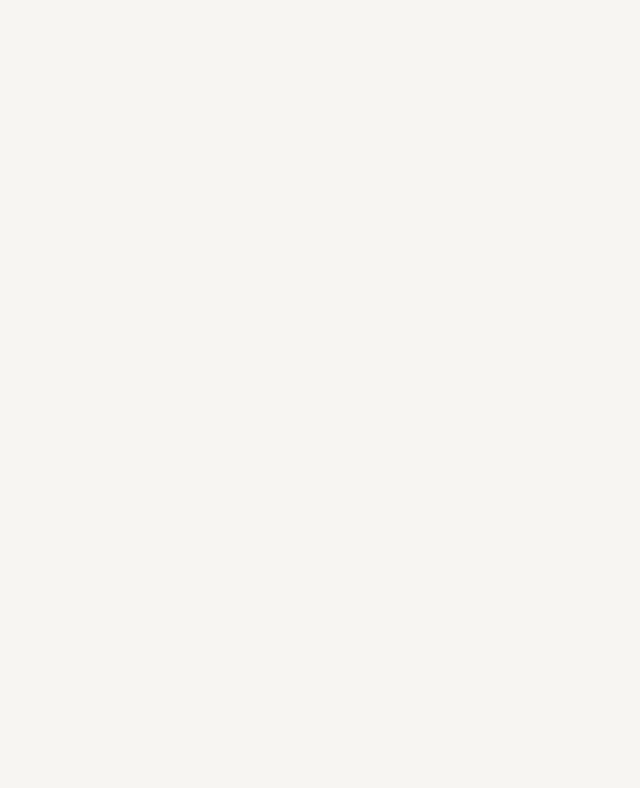
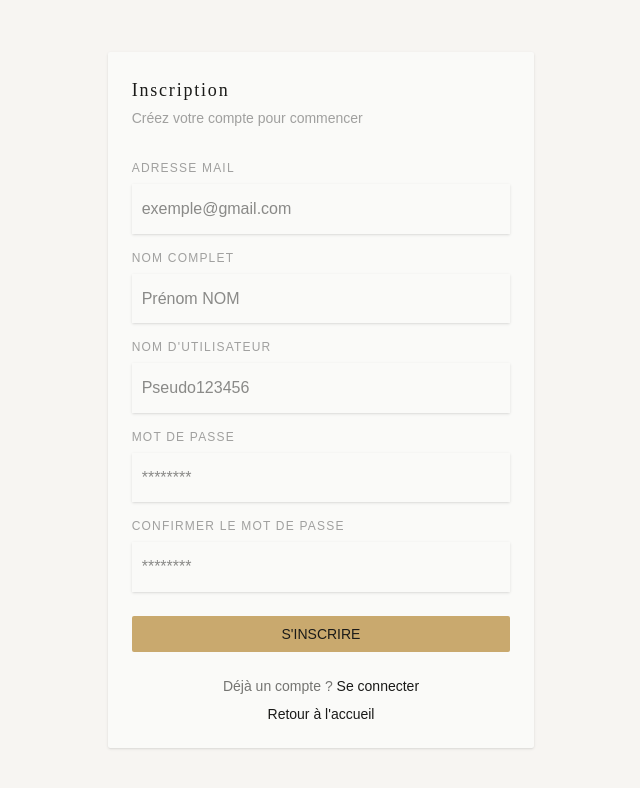
Before and after one commit to BapeCode/guardia-dev-ops, a React (Vite) app in the folder frontend/: page /register in a window 1280 px wide. Before the commit this address had no page. Shown: the top 788 px of the page, without its empty margins (319-959 px from the left). Built offline with nearby package versions, Linux system fonts and the light colour scheme.

Commit message:
Fix Register Page

```diff
--- a/frontend/src/App.tsx
+++ b/frontend/src/App.tsx
@@ -1,14 +1,16 @@
 import { Route, Routes } from "react-router-dom";
 import Home from "./pages/Home.tsx";
 import Login from "./pages/Login.tsx";
+import Register from "./pages/Register.tsx";
 
 export default function App() {
   return (
     <main className="bg-background min-h-screen w-full">
-        <Routes>
-            <Route path="/" element={<Home />} />
-            <Route path="/login" element={<Login />} />
-        </Routes>
+      <Routes>
+        <Route path="/" element={<Home />} />
+        <Route path="/login" element={<Login />} />
+        <Route path="/register" element={<Register />} />
+      </Routes>
     </main>
   );
 }
--- a/frontend/src/pages/Register.tsx
+++ b/frontend/src/pages/Register.tsx
@@ -0,0 +1,93 @@
+import { useState } from "react";
+import { Link } from "react-router-dom";
+import Section from "../components/Section.tsx";
+import Input from "../components/Input.tsx";
+import Button from "../components/Button.tsx";
+
+export default function Register() {
+    const [email, setEmail] = useState('');
+    const [Nom, setNom] = useState('');
+    const [Pseudo, setPseudo] = useState('');
+    const [password, setPassword] = useState('');
+    const [confirmPassword, setConfirmPassword] = useState('');
+
+    const handleSubmit = (e: React.FormEvent) => {
+        e.preventDefault();
+        // Logique de création de compte à insérer ici
+        if (password !== confirmPassword) {
+            console.log("Les mots de passe ne correspondent pas");
+            return;
+        }
+        console.log("Tentative d'inscription avec :", email, password);
+    };
+
+    return (
+        <Section>
+            <div className="flex justify-center items-center gap-6 h-screen">
+                <div className="bg-card border-border rounded-xs shadow-sm p-6 w-1/3">
+                    <div className="flex flex-col items-start justify-center gap-1">
+                        <h1 className="tracking-widest font-light text-text-1 font-serif text-lg">Inscription</h1>
+                        <p className="font-extralight text-text-1/40 font-mono text-sm">Créez votre compte pour commencer</p>
+                    </div>
+
+                    <form onSubmit={handleSubmit} className="flex flex-col items-start justify-center mt-8 w-full gap-4">
+                        <Input
+                            label="Adresse mail"
+                            placeholder="exemple@gmail.com"
+                            type="email"
+                            value={email}
+                            onChange={(e: React.ChangeEvent<HTMLInputElement>) => setEmail(e.target.value)}
+                        />
+                        <Input
+                            label="Nom Complet"
+                            placeholder="Prénom NOM"
+                            type="Nom"
+                            value={Nom}
+                            onChange={(e: React.ChangeEvent<HTMLInputElement>) => setNom(e.target.value)}
+                        />
+                        <Input
+                            label="Nom d'utilisateur"
+                            placeholder="Pseudo123456"
+                            type="Pseudo"
+                            value={Pseudo}
+                            onChange={(e: React.ChangeEvent<HTMLInputElement>) => setPseudo(e.target.value)}
+                        />
+                        <Input
+                            label="Mot de passe"
+                            placeholder="********"
+                            type="password"
+                            value={password}
+                            onChange={(e: React.ChangeEvent<HTMLInputElement>) => setPassword(e.target.value)}
+                        />
+                        <Input
+                            label="Confirmer le mot de passe"
+                            placeholder="********"
+                            type="password"
+                            value={confirmPassword}
+                            onChange={(e: React.ChangeEvent<HTMLInputElement>) => setConfirmPassword(e.target.value)}
+                        />
+
+                        <Button type="submit" className="w-full mt-2">
+                            <p className="text-text-1 uppercase text-sm font-medium">S'inscrire</p>
+                        </Button>
+                    </form>
+
+                    {/* Liens de navigation */}
+                    <div className="flex flex-col items-center gap-2 mt-6">
+                        <p className="font-extralight text-text-1/60 text-sm">
+                            Déjà un compte ?{' '}
+                            <Link to="/login" className="text-text-1 font-medium hover:underline">
+                                Se connecter
+                            </Link>
+                        </p>
+                        <p className="font-extralight text-text-1/60 text-sm">
+                            <Link to="/" className="text-text-1 font-medium hover:underline">
+                                Retour à l'accueil
+                            </Link>
+                        </p>
+                    </div>
+                </div>
+            </div>
+        </Section>
+    );
+}
```
Also changed, not shown: 1 other file (tests, documents, lock files or other folders).
